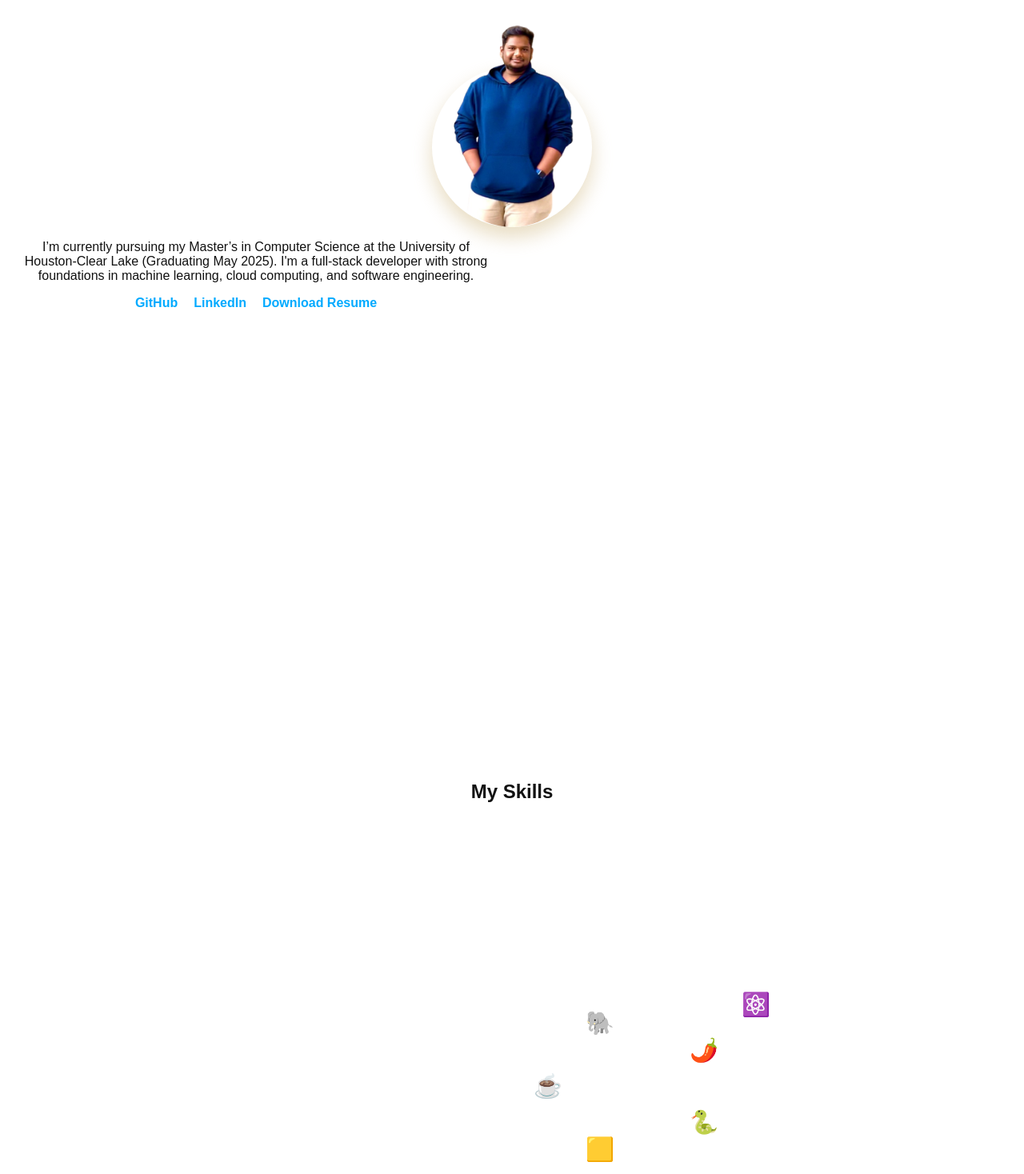
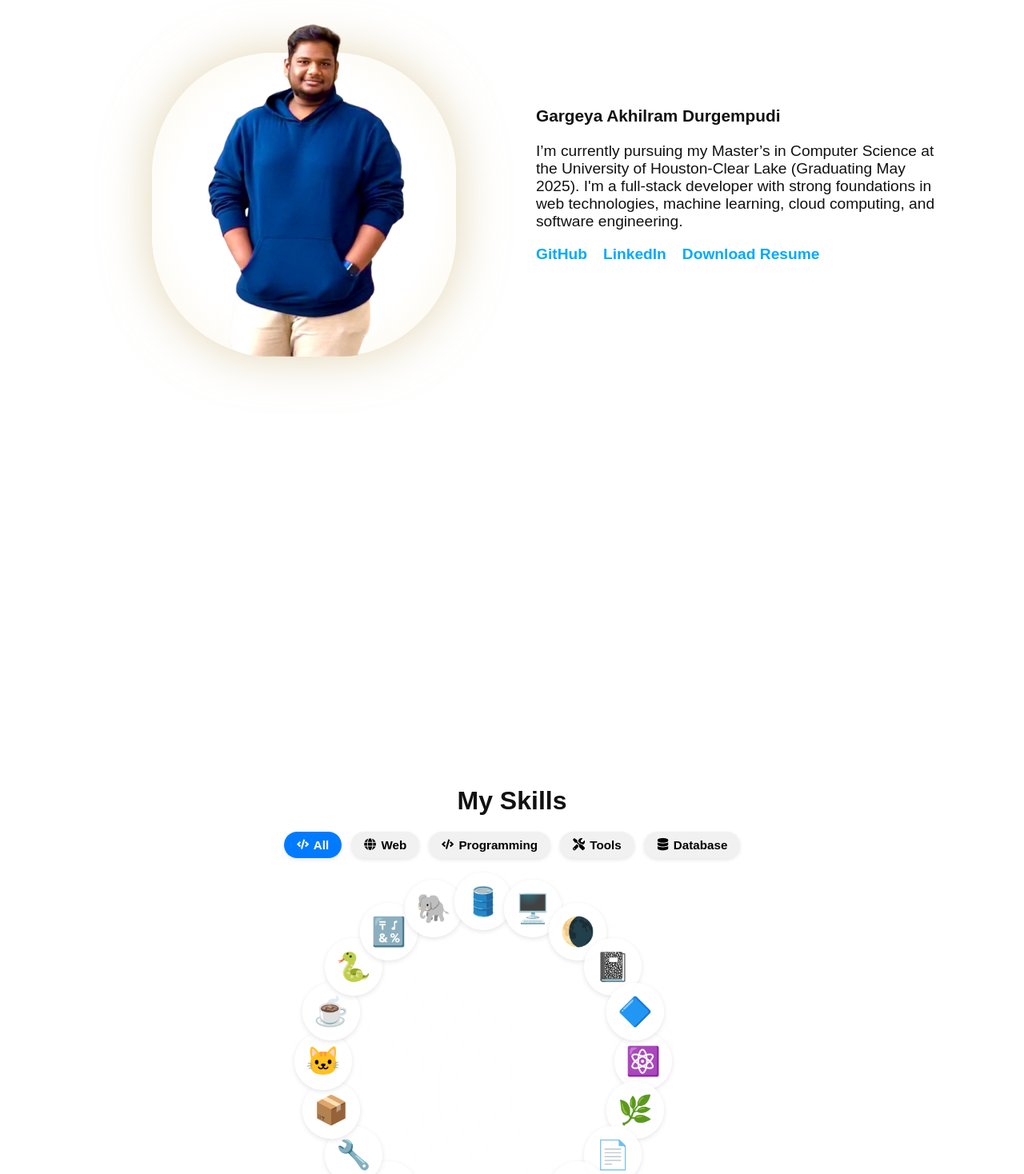
Before and after one commit to dakhilram/portfolio, a React (Create React App) app: page / in a window 1280 px wide. Shown: the part 204-1672 px from the top of the page at 80% size. Built offline with nearby package versions, Linux system fonts and the light colour scheme.

Commit message:
updated the about section.

```diff
--- a/package.json
+++ b/package.json
@@ -12,6 +12,7 @@
     "framer-motion": "^12.6.3",
     "react": "^19.1.0",
     "react-dom": "^19.1.0",
+    "react-icons": "^5.5.0",
     "react-scripts": "5.0.1",
     "web-vitals": "^2.1.4"
   },
--- a/src/components/About.js
+++ b/src/components/About.js
@@ -12,26 +12,38 @@ const About = () => {
       transition={{ duration: 0.6 }}
       viewport={{ once: true }}
     >
-      <h2>About Me</h2>
+      <div className="about-content">
+        {/* Image Section */}
+        <motion.div
+          className="circle-pop-container"
+          initial={{ x: -100, opacity: 0 }}
+          whileInView={{ x: 0, opacity: 1 }}
+          transition={{ duration: 0.8 }}
+          viewport={{ once: true }}
+        >
+          <div className="circle-back"></div>
+          <img src={profileImg} alt="Profile" className="circle-pop-img" />
+        </motion.div>
 
-      <div className="about-wrapper">
-      <div className="circle-pop-container">
-  <div className="circle-back"></div>
-  <img src={profileImg} alt="Profile" className="circle-pop-img" />
-</div>
-
-
-        <div className="about-text">
+        {/* Text Section */}
+        <motion.div
+          className="about-text"
+          initial={{ x: 100, opacity: 0 }}
+          whileInView={{ x: 0, opacity: 1 }}
+          transition={{ duration: 0.8 }}
+          viewport={{ once: true }}
+        >
+          <h3 className="about-name">Gargeya Akhilram Durgempudi</h3>
           <p>
             I’m currently pursuing my Master’s in Computer Science at the University of Houston-Clear Lake (Graduating May 2025).
-            I'm a full-stack developer with strong foundations in machine learning, cloud computing, and software engineering.
+            I'm a full-stack developer with strong foundations in web technologies, machine learning, cloud computing, and software engineering.
           </p>
           <div className="about-links">
-            <a href="https://github.com/yourusername" target="_blank" rel="noreferrer">GitHub</a>
-            <a href="https://linkedin.com/in/yourusername" target="_blank" rel="noreferrer">LinkedIn</a>
+            <a href="https://github.com/dakhilram" target="_blank" rel="noreferrer">GitHub</a>
+            <a href="https://linkedin.com/in/akhilram-durgempudi" target="_blank" rel="noreferrer">LinkedIn</a>
             <a href="/Resume.pdf" download>Download Resume</a>
           </div>
-        </div>
+        </motion.div>
       </div>
     </motion.div>
   );
--- a/src/components/Navbar.js
+++ b/src/components/Navbar.js
@@ -26,7 +26,7 @@ const Navbar = () => {
 
   return (
     <nav className="navbar">
-      <div className="nav-logo">My Portfolio</div>
+      <div className="nav-logo">DGAR</div>
       <ul className="nav-links">
         <li onClick={() => scrollToSection("about")}>About</li>
         <li onClick={() => scrollToSection("skills")}>Skills</li>
--- a/src/components/Skills.js
+++ b/src/components/Skills.js
@@ -1,43 +1,72 @@
-import React from "react";
+import React, { useState } from "react";
 import skillData from "../config/skillData";
-import "./../styles/skills.css";
-import { motion } from "framer-motion";
+import "../styles/skills.css";
+import { FaCode, FaGlobe, FaTools, FaDatabase } from "react-icons/fa";
+
+const categories = [
+  { key: "All", label: "All", icon: <FaCode /> },
+  { key: "Web", label: "Web", icon: <FaGlobe /> },
+  { key: "Programming", label: "Programming", icon: <FaCode /> },
+  { key: "Tools", label: "Tools", icon: <FaTools /> },
+  { key: "Database", label: "Database", icon: <FaDatabase /> },
+];
 
 const Skills = () => {
+  const [activeCategory, setActiveCategory] = useState("All");
+
+  const filteredSkills =
+    activeCategory === "All"
+      ? skillData
+      : skillData.filter((skill) => skill.category === activeCategory);
+
+  const radius = 200;
+  const centerX = 250;
+  const centerY = 250;
+
   return (
-    <motion.div
-      className="section skills-section"
-      initial={{ opacity: 0, y: 50 }}
-      whileInView={{ opacity: 1, y: 0 }}
-      transition={{ duration: 0.6 }}
-      viewport={{ once: true }}
-    >
+    <div className="section skills-section">
       <h2>My Skills</h2>
 
-      <div className="circle-container">
-        {skillData.map((skill, index) => {
-          const angle = (360 / skillData.length) * index;
-          const transformStyle = `rotate(${angle}deg) translate(130px) rotate(-${angle}deg)`;
+      <div className="skills-tabs">
+        {categories.map((tab) => (
+          <button
+            key={tab.key}
+            onClick={() => setActiveCategory(tab.key)}
+            className={activeCategory === tab.key ? "active" : ""}
+          >
+            {tab.icon} {tab.label}
+          </button>
+        ))}
+      </div>
+
+      <div className="skills-circle">
+        {filteredSkills.map((skill, index) => {
+          const angle = (2 * Math.PI * index) / filteredSkills.length;
+          const x = centerX + radius * Math.cos(angle) - 36;
+          const y = centerY + radius * Math.sin(angle) - 36;
 
           return (
-            <motion.div
+            <div
               key={skill.id}
-              className="skill-icon tooltip-container"
-              style={{ transform: transformStyle }}
-              whileHover={{ scale: 1.2 }}
-              transition={{ type: "spring", stiffness: 300 }}
+              className="skill-icon"
+              style={{
+                left: `${x}px`,
+                top: `${y}px`,
+              }}
             >
               <span>{skill.icon}</span>
               <div className="tooltip">
-                <strong>{skill.name}</strong><br />
-                {skill.experience}<br />
+                <strong>{skill.name}</strong>
+                <br />
+                {skill.experience}
+                <br />
                 {"⭐".repeat(skill.confidence)}
               </div>
-            </motion.div>
+            </div>
           );
         })}
       </div>
-    </motion.div>
+    </div>
   );
 };
 
--- a/src/config/skillData.js
+++ b/src/config/skillData.js
@@ -1,45 +1,136 @@
 const skillData = [
+  // Full Stack / Web
   {
-      id: 1,
-      name: "React",
+    name: "React.js",
     icon: "⚛️",
     experience: "2 years",
-      confidence: 4,
+    level: 4,
   },
   {
-      id: 2,
+    name: "Spring Boot",
+    icon: "🌿",
+    experience: "1 year",
+    level: 3,
+  },
+
+  // Frontend
+  {
+    name: "HTML",
+    icon: "📄",
+    experience: "3 years",
+    level: 4,
+  },
+  {
+    name: "CSS",
+    icon: "🎨",
+    experience: "3 years",
+    level: 4,
+  },
+  {
+    name: "JavaScript",
+    icon: "⭐",
+    experience: "3 years",
+    level: 4,
+  },
+
+  // Backend
+  {
+    name: "Flask",
+    icon: "🔥",
+    experience: "2 years",
+    level: 4,
+  },
+  {
+    name: "Django",
+    icon: "🐍",
+    experience: "1 year",
+    level: 3,
+  },
+
+  // Cloud / DevOps
+  {
+    name: "Azure DevOps",
+    icon: "☁️",
+    experience: "1.5 years",
+    level: 4,
+  },
+  {
+    name: "Git",
+    icon: "🔧",
+    experience: "3 years",
+    level: 4,
+  },
+  {
+    name: "Maven",
+    icon: "📦",
+    experience: "1 year",
+    level: 3,
+  },
+  {
+    name: "Tomcat",
+    icon: "🐱",
+    experience: "1 year",
+    level: 3,
+  },
+
+  // Programming
+  {
+    name: "Java",
+    icon: "☕",
+    experience: "3 years",
+    level: 4,
+  },
+  {
     name: "Python",
     icon: "🐍",
     experience: "3 years",
-      confidence: 5,
+    level: 4,
   },
   {
-      id: 3,
-      name: "JavaScript",
-      icon: "🟨",
-      experience: "3 years",
-      confidence: 4,
+    name: "C",
+    icon: "🔣",
+    experience: "2 years",
+    level: 3,
+  },
+
+  // Databases
+  {
+    name: "PostgreSQL",
+    icon: "🐘",
+    experience: "2 years",
+    level: 4,
   },
   {
-      id: 4,
-      name: "Java",
-      icon: "☕",
-      experience: "1.5 years",
-      confidence: 3,
+    name: "MySQL",
+    icon: "🛢️",
+    experience: "2 years",
+    level: 4,
+  },
+
+  // Tools
+  {
+    name: "VS Code",
+    icon: "🖥️",
+    experience: "3 years",
+    level: 4,
   },
   {
-      id: 5,
-      name: "PostgreSQL",
-      icon: "🐘",
-      experience: "1 year",
-      confidence: 3,
+    name: "Eclipse",
+    icon: "🌘",
+    experience: "2 years",
+    level: 3,
   },
   {
-      id: 6,
-      name: "Flask",
-      icon: "🌶️",
+    name: "Google Colab",
+    icon: "📓",
     experience: "2 years",
-      confidence: 4,
+    level: 4,
+  },
+  {
+    name: "Azure",
+    icon: "🔷",
+    experience: "1.5 years",
+    level: 4,
   },
 ];
 
--- a/src/styles/about.css
+++ b/src/styles/about.css
@@ -4,60 +4,84 @@
 
 .about-content {
   display: flex;
-  flex-direction: column;
+  flex-direction: row;
   align-items: center;
-  gap: 20px;
-  margin-top: 30px;
+  justify-content: center;
+  gap: 40px;
+  margin: 50px 90px;
+  flex-wrap: wrap;
+}
+
+.about-name{
+  text-align: left;
+  font-size: 1.3rem;
+  font-weight: bold;
+  margin-top: 10px;
 }
 
 /* 📦 Container */
 .circle-pop-container {
   position: relative;
-  width: 200px;
-  height: 260px;
+  width: 360px;
+  height: 440px;
   margin: 0 auto;
 }
 
 /* 🟡 Yellow circle behind the image */
 .circle-back {
   position: absolute;
-  width: 200px;
-  height: 200px;
-  background: #ffffff;
-  border-radius: 50%;
+  width: 380px;
+  height: 380px;
+  background: radial-gradient(circle, #ffffff 60%, #fdf6e7 100%);
+  border-radius: 40%;
   left: 0;
   bottom: 0;
   z-index: 1;
-  box-shadow: 0 12px 25px rgba(209, 185, 129, 0.493);
-
+  box-shadow: 0 0 60px rgba(209, 185, 129, 0.6);
 }
 
+
 /* 👤 User image popping out */
+
 .circle-pop-img {
   position: relative;
-  width: 170px;
+  width: 280px;
   height: auto;
-  left: 0px;
-  bottom: -17px;
+  left: 10px;
+  bottom: -24px;
   z-index: 2;
-  transform: translateY(-30px);
+  transform: translateY(-34px);
   object-fit: cover;
-
-  /* ✅ Curve just the bottom, not the whole image */
   clip-path: inset(0 0 0 0 round 90px 90px);
 }
 
 
 /* 💬 Text below */
 .about-text {
-  max-width: 600px;
-  text-align: center;
+  font-family: 'Arial', sans-serif;
+  font-size: 1.2rem;
+  max-width: 500px;
+  text-align: left;
 }
 
+@media (max-width: 768px) {
+  .about-content {
+    flex-direction: column;
+    text-align: center;
+  }
+
+  .about-text, .about-name {
+    text-align: center;
+  }
+
+  .about-text{
+    justify-content: center;
+  }
+}
 .about-links {
   margin-top: 15px;
   display: flex;
-  justify-content: center;
+  justify-content: flex-start;
   gap: 20px;
 }
 
--- a/src/styles/skills.css
+++ b/src/styles/skills.css
@@ -1,64 +1,122 @@
+/* === Base Styles === */
 .skills-section {
   text-align: center;
-    position: relative;
+  padding: 50px 0;
+  overflow: hidden;
+  background: radial-gradient(circle at center, #ffffff 40%, #f0f4ff 100%);
 }
 
-  .circle-container {
-    position: relative;
-    width: 350px;
-    height: 350px;
-    margin: 60px auto;
-    border-radius: 50%;
+.skills-section h2 {
+  font-size: 2rem;
+  margin-bottom: 20px;
 }
 
+.skills-tabs {
+  display: flex;
+  justify-content: center;
+  gap: 12px;
+  margin-bottom: 40px;
+  flex-wrap: wrap;
+}
+
+.skills-tabs button {
+  padding: 8px 16px;
+  border: none;
+  border-radius: 20px;
+  background-color: #f1f1f1;
+  cursor: pointer;
+  font-weight: 600;
+  display: flex;
+  align-items: center;
+  gap: 6px;
+  transition: background-color 0.3s ease;
+  font-size: 0.95rem;
+  box-shadow: 0 2px 5px rgba(0, 0, 0, 0.1);
+}
+
+.skills-tabs button.active {
+  background-color: #007bff;
+  color: white;
+}
+
+.skills-circle {
+  position: relative;
+  width: 500px;
+  height: 500px;
+  margin: 0 auto;
+  border-radius: 50%;
+  background: radial-gradient(circle, rgba(255,255,255,0.03) 30%, transparent 80%);
+  display: block;
+  animation: floatBubbles 60s linear infinite;
+}
+
+/* === Circular Positioning === */
+.skills-circle .skill-icon {
+  position: absolute;
+  transform-origin: center center;
+  transition: transform 0.4s ease, box-shadow 0.3s ease;
+  will-change: transform;
+  left: 50%;
+  top: 50%;
+  transform: translate(-50%, -50%);
+}
+
+/* === Skill Icon Styles === */
 .skill-icon {
+  width: 72px;
+  height: 72px;
+  background: rgba(255, 255, 255, 0.85);
+  border-radius: 50%;
+  display: flex;
+  align-items: center;
+  justify-content: center;
+  box-shadow: 0 2px 6px rgba(0, 0, 0, 0.1);
+  transition: transform 0.3s ease-in-out, box-shadow 0.3s ease-in-out;
+  z-index: 1;
   position: absolute;
-    top: 50%;
-    left: 50%;
-    transform-origin: center center;
-    background: transparent;
-    border: none;
-    cursor: pointer;
-    transition: transform 0.3s ease;
-    font-size: 1.8rem;
 }
 
 .skill-icon span {
-    display: inline-block;
-    transition: text-shadow 0.3s ease;
+  font-size: 2.2rem;
+  pointer-events: none;
+  transition: transform 0.3s ease;
 }
 
 .skill-icon:hover {
-    background-color: transparent;
-    transform: scale(1.15); /* safer than scale shorthand */
-    z-index: 2;
+  transform: scale(1.2) !important;
+  box-shadow: 0 6px 20px rgba(0, 0, 0, 0.3);
+  z-index: 10;
 }
 
-  .tooltip-container {
-    position: relative;
+/* === Tooltip === */
+.tooltip {
+  position: absolute;
+  bottom: 80px;
+  left: 50%;
+  transform: translateX(-50%);
+  background-color: #1a1a1a;
+  color: white;
+  padding: 8px 12px;
+  border-radius: 6px;
+  font-size: 0.75rem;
+  white-space: nowrap;
+  display: none;
+  z-index: 5;
+  opacity: 0;
+  transition: opacity 0.3s ease;
 }
 
-  .tooltip {
-    visibility: hidden;
-    opacity: 0;
-    width: max-content;
-    background-color: #222;
-    color: #fff;
-    text-align: center;
-    padding: 8px 12px;
-    border-radius: 6px;
-    position: absolute;
-    top: -70px;
-    left: 50%;
-    transform: translateX(-50%);
-    z-index: 10;
-    transition: opacity 0.2s ease-in-out;
-    font-size: 0.85rem;
-    pointer-events: none;
-    white-space: nowrap;
+.skill-icon:hover .tooltip {
+  display: block;
+  opacity: 1;
 }
 
-  .tooltip-container:hover .tooltip {
-    visibility: visible;
-    opacity: 1;
+/* === Keyframes for Background Animation === */
+@keyframes floatBubbles {
+  0% {
+    background-position: 0 0;
   }
+  100% {
+    background-position: 1000px 0;
+  }
+}
```
Also changed, not shown: src/components/Research.js (+23 -20 lines), src/styles/research.css (+37 -22 lines), src/assets/background.jpeg (added), 1 other file (tests, documents, lock files or other folders). Lines whose indentation alone changed are shown as unchanged.
